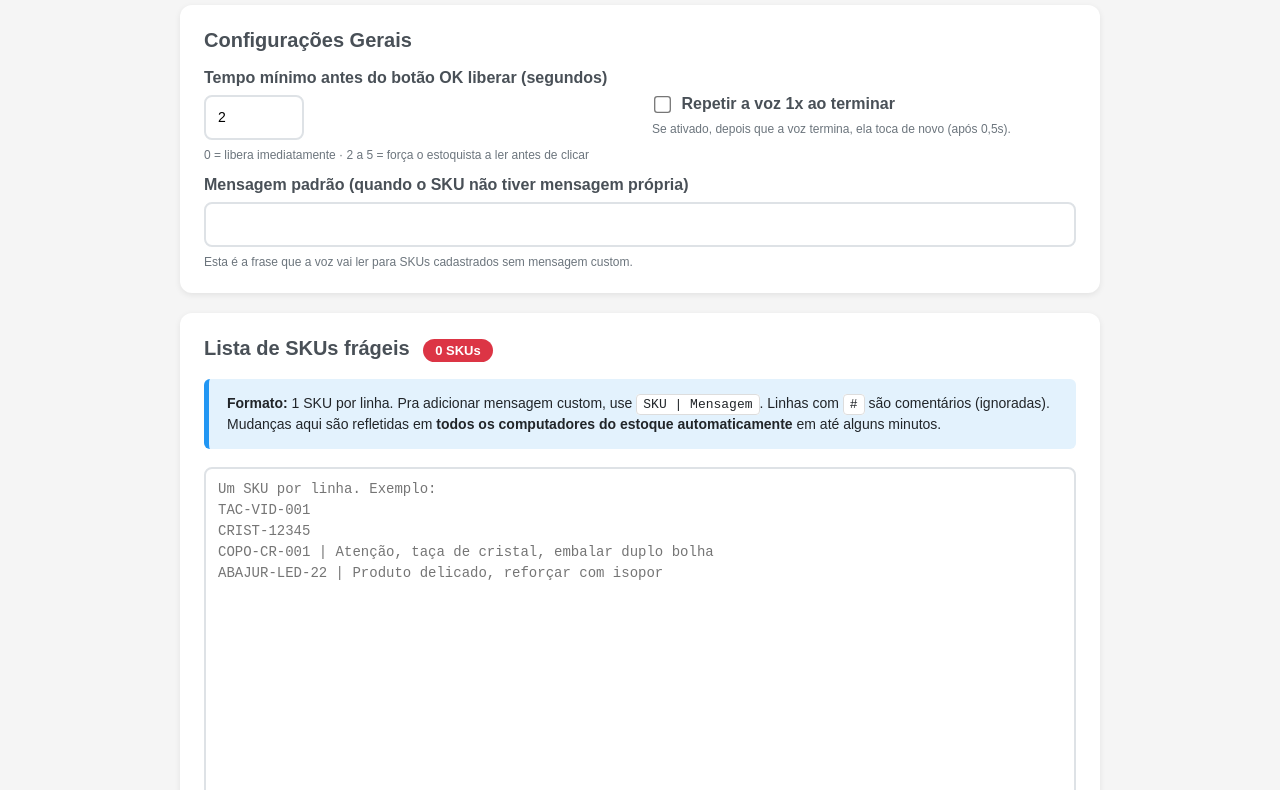
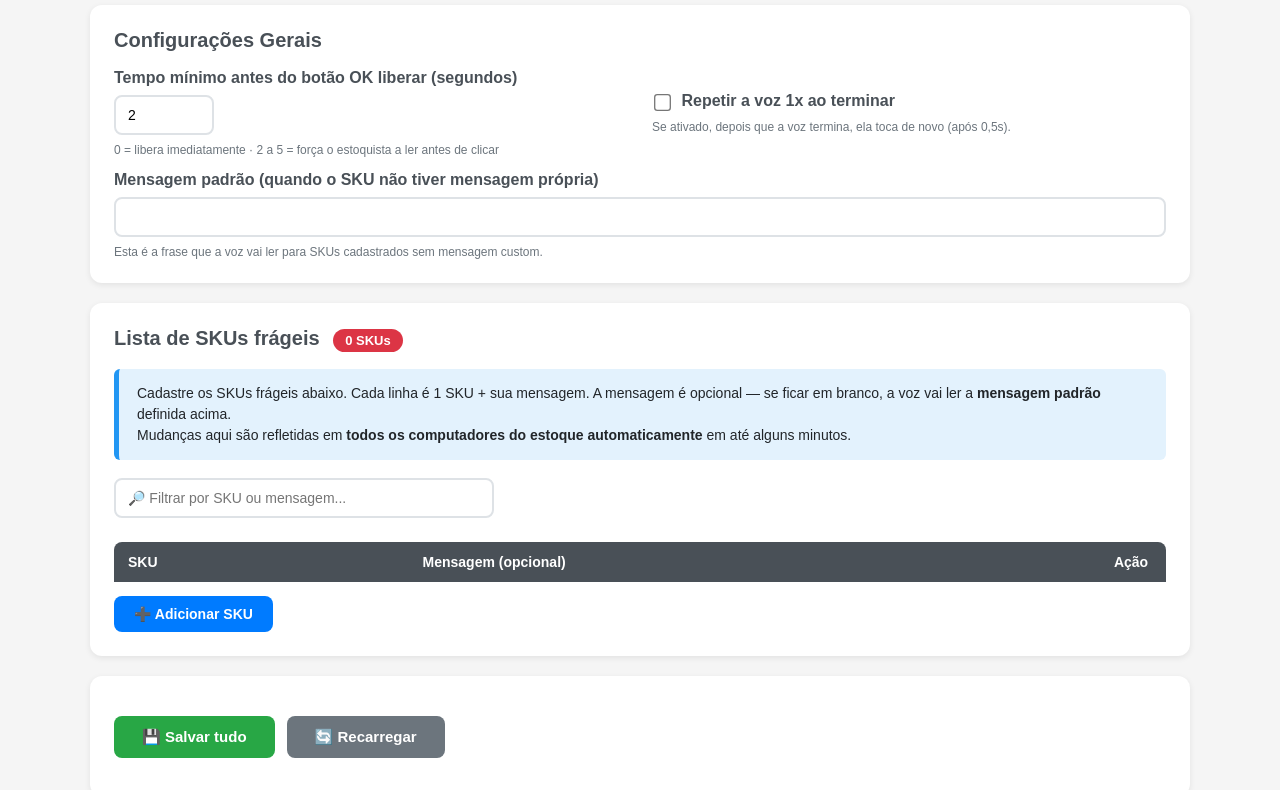
Before and after one commit to dimarquesmachado-sys/GOOD-Checkout-Alerta-FRAGIL-SKUs, a website: page public/index.html in a window 1280 px wide. Shown: the part 82-872 px from the top of the page. Drawn offline with Linux system fonts and the light colour scheme; no server answers.

Commit message:
Update index.html

```diff
--- a/public/index.html
+++ b/public/index.html
@@ -6,163 +6,55 @@
   <title>GOOD - Alerta Produto Frágil — Painel</title>
   <style>
     * { box-sizing: border-box; }
-    body {
-      font-family: Arial, Helvetica, sans-serif;
-      background: #f5f5f5;
-      margin: 0;
-      padding: 24px;
-      color: #212529;
-    }
-    .container { max-width: 920px; margin: 0 auto; }
-    h1 {
-      color: #dc3545;
-      margin-top: 0;
-      display: flex;
-      align-items: center;
-      gap: 10px;
-    }
+    body { font-family: Arial, Helvetica, sans-serif; background: #f5f5f5; margin: 0; padding: 24px; color: #212529; }
+    .container { max-width: 1100px; margin: 0 auto; }
+    h1 { color: #dc3545; margin-top: 0; display: flex; align-items: center; gap: 10px; }
     h1 .ico { font-size: 36px; }
-    h2 {
-      color: #495057;
-      margin-top: 0;
-      font-size: 20px;
-    }
-    .card {
-      background: white;
-      border-radius: 12px;
-      padding: 24px;
-      box-shadow: 0 2px 6px rgba(0,0,0,0.08);
-      margin-bottom: 20px;
-    }
-    .info {
-      background: #e3f2fd;
-      border-left: 5px solid #2196f3;
-      padding: 14px 18px;
-      border-radius: 6px;
-      margin-bottom: 18px;
-      font-size: 14px;
-      line-height: 1.5;
-    }
-    .info code {
-      background: #fff;
-      padding: 2px 6px;
-      border-radius: 4px;
-      border: 1px solid #ddd;
-      font-size: 13px;
-    }
-    label {
-      display: block;
-      font-weight: bold;
-      margin-bottom: 8px;
-      color: #495057;
-    }
-    .label-inline {
-      display: inline-block;
-      margin-right: 16px;
-      font-weight: bold;
-    }
-    textarea, input[type=text], input[type=number], input[type=password] {
-      width: 100%;
-      font-family: 'Courier New', Courier, monospace;
-      font-size: 14px;
-      padding: 10px 12px;
-      border: 2px solid #dee2e6;
-      border-radius: 8px;
-      line-height: 1.5;
-    }
-    input[type=number] { width: 100px; font-family: Arial; }
-    input[type=text].normal { font-family: Arial; }
-    textarea {
-      min-height: 360px;
-      resize: vertical;
-    }
-    textarea:focus, input:focus { outline: none; border-color: #dc3545; }
-    .row {
-      display: flex;
-      gap: 24px;
-      align-items: center;
-      flex-wrap: wrap;
-      margin-bottom: 14px;
-    }
+    h2 { color: #495057; margin-top: 0; font-size: 20px; }
+    .card { background: white; border-radius: 12px; padding: 24px; box-shadow: 0 2px 6px rgba(0,0,0,0.08); margin-bottom: 20px; }
+    .info { background: #e3f2fd; border-left: 5px solid #2196f3; padding: 14px 18px; border-radius: 6px; margin-bottom: 18px; font-size: 14px; line-height: 1.5; }
+    .info code { background: #fff; padding: 2px 6px; border-radius: 4px; border: 1px solid #ddd; font-size: 13px; }
+    label { display: block; font-weight: bold; margin-bottom: 8px; color: #495057; }
+    input[type=text], input[type=number], input[type=password] { width: 100%; font-family: Arial, sans-serif; font-size: 14px; padding: 10px 12px; border: 2px solid #dee2e6; border-radius: 8px; }
+    input[type=number] { width: 100px; }
+    input:focus { outline: none; border-color: #dc3545; }
+    .row { display: flex; gap: 24px; align-items: center; flex-wrap: wrap; margin-bottom: 14px; }
     .row > div { flex: 1; min-width: 220px; }
-    .acoes {
-      display: flex;
-      gap: 12px;
-      margin-top: 16px;
-      flex-wrap: wrap;
-      align-items: center;
-    }
-    button {
-      padding: 12px 28px;
-      font-size: 15px;
-      font-weight: bold;
-      border: none;
-      border-radius: 8px;
-      cursor: pointer;
-      transition: opacity 0.15s;
-    }
+    .acoes { display: flex; gap: 12px; margin-top: 16px; flex-wrap: wrap; align-items: center; }
+    button { padding: 12px 28px; font-size: 15px; font-weight: bold; border: none; border-radius: 8px; cursor: pointer; transition: opacity 0.15s; }
     button:hover { opacity: 0.85; }
     button:disabled { opacity: 0.5; cursor: not-allowed; }
     .btn-salvar { background: #28a745; color: white; }
     .btn-recarregar { background: #6c757d; color: white; }
-    .btn-testar { background: #007bff; color: white; }
-    #status {
-      margin-left: auto;
-      font-weight: bold;
-      font-size: 14px;
-    }
+    .btn-add { background: #007bff; color: white; padding: 10px 20px; font-size: 14px; }
+    #status { margin-left: auto; font-weight: bold; font-size: 14px; }
     .ok { color: #28a745; }
     .erro { color: #dc3545; }
-    .contador {
-      display: inline-block;
-      background: #dc3545;
-      color: white;
-      padding: 4px 12px;
-      border-radius: 20px;
-      font-size: 13px;
-      font-weight: bold;
-      margin-left: 8px;
-    }
-    details { margin-top: 16px; }
-    summary {
-      cursor: pointer;
-      font-weight: bold;
-      color: #007bff;
-      padding: 8px 0;
-    }
-    .exemplo {
-      background: #f8f9fa;
-      padding: 12px;
-      border-radius: 6px;
-      font-family: 'Courier New', Courier, monospace;
-      font-size: 13px;
-      margin-top: 8px;
-      white-space: pre-wrap;
-      border: 1px solid #dee2e6;
-    }
-    .auth-tela {
-      display: none;
-      max-width: 400px;
-      margin: 80px auto;
-      background: white;
-      padding: 40px;
-      border-radius: 12px;
-      box-shadow: 0 4px 16px rgba(0,0,0,0.12);
-      text-align: center;
-    }
+    .contador { display: inline-block; background: #dc3545; color: white; padding: 4px 12px; border-radius: 20px; font-size: 13px; font-weight: bold; margin-left: 8px; }
+    .meta { font-size: 12px; color: #6c757d; margin-top: 8px; }
+    input[type=checkbox] { transform: scale(1.3); margin-right: 8px; vertical-align: middle; }
+    .tabela-skus { width: 100%; border-collapse: separate; border-spacing: 0; margin-top: 12px; }
+    .tabela-skus thead th { background: #495057; color: white; text-align: left; padding: 12px 14px; font-size: 14px; font-weight: bold; }
+    .tabela-skus thead th:first-child { border-top-left-radius: 8px; }
+    .tabela-skus thead th:last-child { border-top-right-radius: 8px; text-align: center; width: 70px; }
+    .tabela-skus tbody td { padding: 6px; border-bottom: 1px solid #e9ecef; vertical-align: middle; }
+    .tabela-skus tbody tr:hover { background: #f8f9fa; }
+    .tabela-skus input[type=text] { padding: 8px 10px; border-radius: 6px; font-size: 14px; }
+    .col-sku { width: 28%; }
+    .col-msg { width: auto; }
+    .col-acao { width: 70px; text-align: center; }
+    .col-sku input { font-family: 'Courier New', monospace; font-weight: bold; }
+    .btn-remover { background: #dc3545; color: white; border: none; width: 36px; height: 36px; border-radius: 6px; cursor: pointer; font-size: 18px; font-weight: bold; padding: 0; }
+    .btn-remover:hover { background: #c82333; }
+    .filtro { width: 100%; max-width: 380px; margin-bottom: 12px; padding: 10px 12px; font-size: 14px; border: 2px solid #dee2e6; border-radius: 8px; }
+    .filtro:focus { outline: none; border-color: #dc3545; }
+    .auth-tela { display: none; max-width: 400px; margin: 80px auto; background: white; padding: 40px; border-radius: 12px; box-shadow: 0 4px 16px rgba(0,0,0,0.12); text-align: center; }
     .auth-tela.visivel { display: block; }
     .conteudo.escondido { display: none; }
-    .meta {
-      font-size: 12px;
-      color: #6c757d;
-      margin-top: 8px;
-    }
-    input[type=checkbox] { transform: scale(1.3); margin-right: 8px; vertical-align: middle; }
   </style>
 </head>
 <body>
 
-  <!-- Tela de autenticação (só aparece se servidor exigir senha) -->
   <div class="auth-tela" id="auth-tela">
     <h2>🔒 Painel Restrito</h2>
     <p>Digite a senha de admin para continuar:</p>
@@ -192,7 +84,7 @@
         </div>
       </div>
       <label for="msgPadrao">Mensagem padrão (quando o SKU não tiver mensagem própria)</label>
-      <input type="text" id="msgPadrao" class="normal" maxlength="500" />
+      <input type="text" id="msgPadrao" maxlength="500" />
       <div class="meta">Esta é a frase que a voz vai ler para SKUs cadastrados sem mensagem custom.</div>
     </div>
 
@@ -203,36 +95,27 @@
       </h2>
 
       <div class="info">
-        <strong>Formato:</strong> 1 SKU por linha. Pra adicionar mensagem custom, use <code>SKU | Mensagem</code>.
-        Linhas com <code>#</code> são comentários (ignoradas). Mudanças aqui são refletidas em <strong>todos os
-        computadores do estoque automaticamente</strong> em até alguns minutos.
+        Cadastre os SKUs frágeis abaixo. Cada linha é 1 SKU + sua mensagem. A mensagem é opcional —
+        se ficar em branco, a voz vai ler a <b>mensagem padrão</b> definida acima.
+        <br>Mudanças aqui são refletidas em <strong>todos os computadores do estoque automaticamente</strong> em até alguns minutos.
       </div>
 
-      <textarea id="lista" placeholder="Um SKU por linha. Exemplo:&#10;TAC-VID-001&#10;CRIST-12345&#10;COPO-CR-001 | Atenção, taça de cristal, embalar duplo bolha&#10;ABAJUR-LED-22 | Produto delicado, reforçar com isopor"></textarea>
+      <input type="text" class="filtro" id="filtro" placeholder="🔎 Filtrar por SKU ou mensagem..." />
 
-      <details>
-        <summary>📖 Como usar (clique para abrir)</summary>
-        <div class="exemplo">Formato:
-  SKU
-  ou
-  SKU | Mensagem customizada para esse produto
+      <table class="tabela-skus">
+        <thead>
+          <tr>
+            <th class="col-sku">SKU</th>
+            <th class="col-msg">Mensagem (opcional)</th>
+            <th class="col-acao">Ação</th>
+          </tr>
+        </thead>
+        <tbody id="tbody-skus"></tbody>
+      </table>
 
-Linhas que começam com # são comentários (ignoradas).
-Linhas em branco também são ignoradas.
-
-Exemplo completo:
-
-  # Taças de cristal
-  TAC-CR-001 | Atenção, taça de cristal, embalar com plástico bolha duplo
-  TAC-CR-002 | Atenção, taça de cristal, embalar com plástico bolha duplo
-
-  # Vidros em geral (mensagem padrão)
-  VID-001
-  VID-002
-
-  # Globos de vidro
-  KJDD-E-187 | Globo de vidro, embalar com bolha</div>
-      </details>
+      <div style="margin-top:14px;">
+        <button class="btn-add" id="btn-add">➕ Adicionar SKU</button>
+      </div>
     </div>
 
     <div class="card">
```
